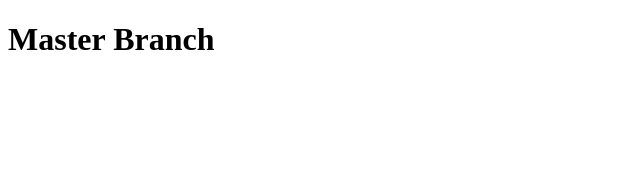
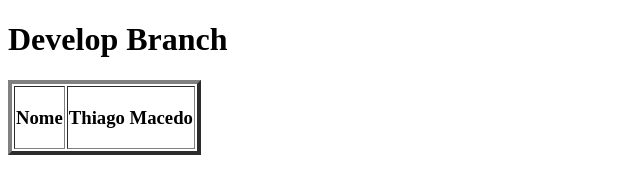
Before and after one commit to ThiagoMacedo20/CI_CD, a plain HTML site: page index.html in a window 1280 px wide. Shown: the whole page, without its empty margins (0-640 px from the left). Drawn offline with Linux system fonts and the light colour scheme.

Commit message:
Commit Thiago Macedo

```diff
--- a/index.html
+++ b/index.html
@@ -1,12 +1,18 @@
 <!DOCTYPE html>
 <html lang="pt-br">
   <head>
-    <title>Master</title>
+    <title>Develop</title>
     <meta charset="utf-8">
   </head>
   <body>
     <h1>
-        Master Branch
+        Develop Branch
     </h1>
+
+    <table border="4" >
+      <tr>
+          <td><h3>Nome</h3></td>
+          <td><h3>Thiago Macedo</h3></td>
+      </tr>
   </body>
 </html>
```
